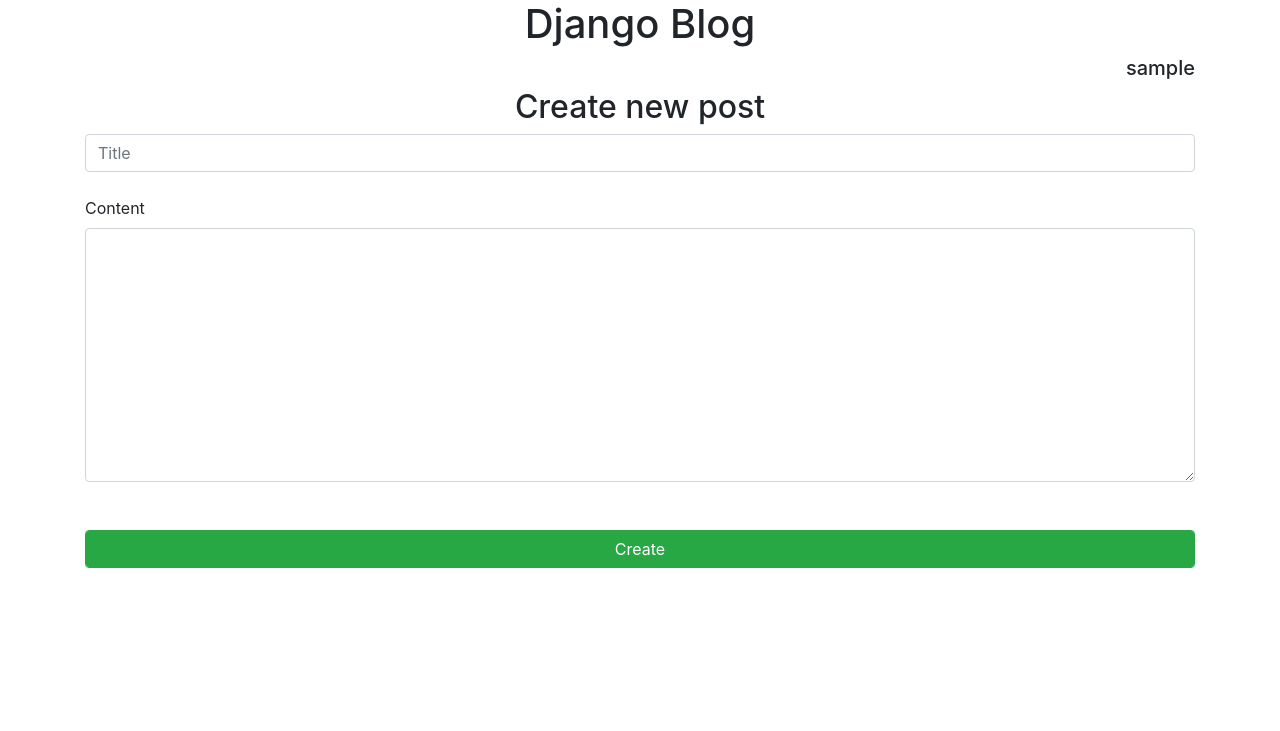
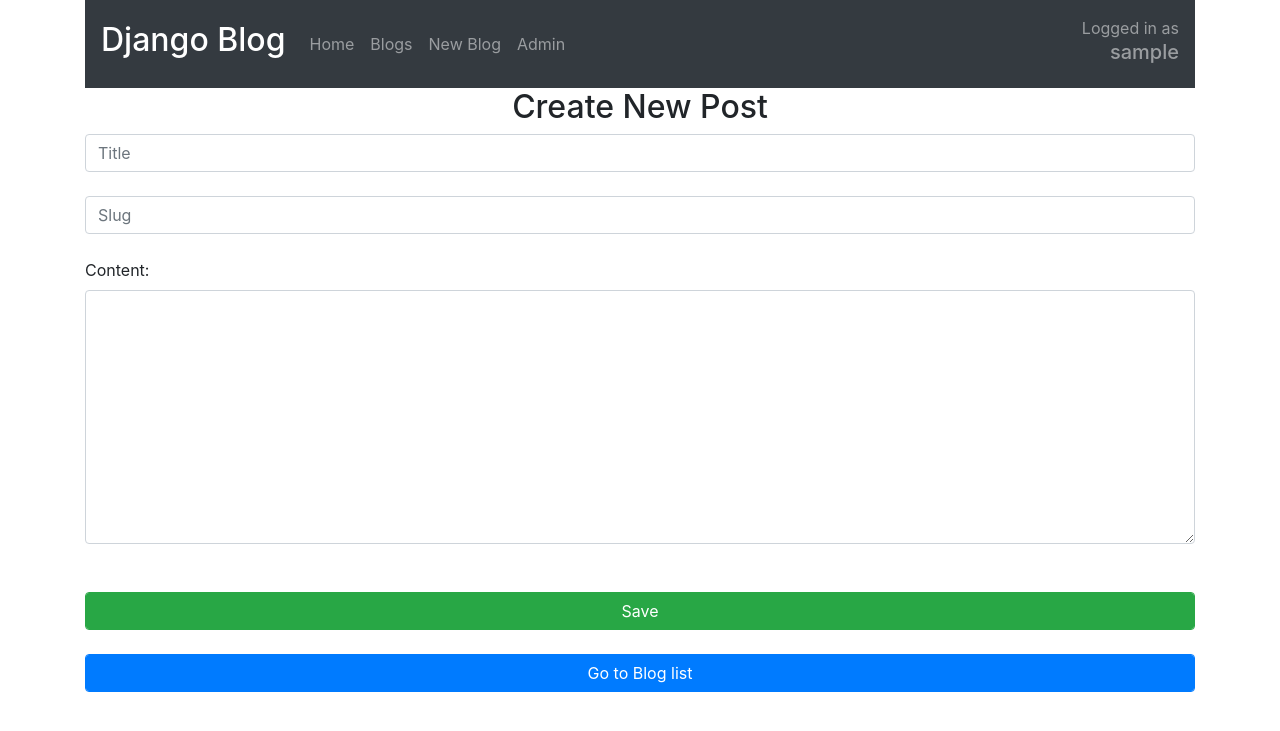
Before and after one commit to mshrinetra/django-blog, a Django app: page /blog/new/ in a window 1280 px wide. Shown: the top 731 px of the page. Run offline with Django 3.2, Linux system fonts and the light colour scheme; the visitor is signed in with stand-in values (Sample User, id 1); some libraries are stand-ins or nearby versions.

Commit message:
CRUD completed     new file:   src/blog/forms.py     new file:   src/blog/migrations/0004_auto_20190508_1320.py     new file:   src/blog/migrations/0005_blogpost_user.py     modified:   src/blog/models.py     modified:   src/blog/templates/blog/new.html     modified:   src/blog/templates/blog/view.html     modified:   src/blog/urls.py     modified:   src/blog/views.py     modified:   src/templates/base.html

```diff
--- /dev/null
+++ b/src/blog/forms.py
@@ -0,0 +1,35 @@
+from django import forms
+from .models import BlogPost
+
+
+class NewBlogForm(forms.Form):
+    title = forms.CharField(label='', widget=forms.TextInput(
+        attrs={'class': 'form-control mb-4', 'placeholder': 'Title'}))
+    slug = forms.SlugField(label='', widget=forms.TextInput(
+        attrs={'class': 'form-control mb-4', 'placeholder': 'Slug'}))
+    content = forms.CharField(widget=forms.Textarea(
+        attrs={'class': 'form-control mb-4'}))
+
+
+class NewBlogModelForm(forms.ModelForm):
+    title = forms.CharField(label='', widget=forms.TextInput(
+        attrs={'class': 'form-control mb-4', 'placeholder': 'Title'}))
+    slug = forms.SlugField(label='', widget=forms.TextInput(
+        attrs={'class': 'form-control mb-4', 'placeholder': 'Slug'}))
+    content = forms.CharField(widget=forms.Textarea(
+        attrs={'class': 'form-control mb-4'}))
+
+    class Meta:
+        model = BlogPost
+        fields = ['title', 'slug', 'content']
+
+    # validation
+    def clean_title(self, *args, **kwargs):
+        instance = self.instance    # For update
+        title = self.cleaned_data.get('title')
+        qs = BlogPost.objects.filter(title__iexact=title)
+        if instance is not None:
+            qs = qs.exclude(pk=instance.pk)
+        if qs.exists():
+            raise forms.ValidationError("This title has already been used")
+        return title
--- a/src/blog/models.py
+++ b/src/blog/models.py
@@ -1,9 +1,15 @@
 from django.db import models
 
+from django.conf import settings
 # Create your models here.
+
+User = settings.AUTH_USER_MODEL
 
 
 class BlogPost(models.Model):
-    title = models.TextField()
+    # Adding foreign key
+    user = models.ForeignKey(User, default=1, null=True,
+                             on_delete=models.SET_NULL)
+    title = models.CharField(max_length=200)
     slug = models.SlugField(unique=True)
     content = models.TextField(null=True, blank=True)
--- a/src/blog/templates/blog/new.html
+++ b/src/blog/templates/blog/new.html
@@ -2,11 +2,16 @@
 
 {% block content %}
 
+{% if form %}
 <form action="." method="post">
     {% csrf_token %}
-    <input class="form-control mb-4" type="text" name="title" placeholder="Title">
+    {{ form.as_p }}
+    <!-- <input class="form-control mb-4" type="text" name="title" placeholder="Title">
     <label for="content_textarea">Content</label>
-    <textarea class="form-control mb-4" name="content" id="content_textarea" cols="30" rows="10"></textarea>
-    <button class="form-control btn btn-success mt-4" type="submit">Create</button>
+    <textarea class="form-control mb-4" name="content" id="content_textarea" cols="30" rows="10"></textarea> -->
+    <button class="form-control btn btn-success mt-4" type="submit">Save</button>
 </form>
+{% endif %}
+
+<a href="/blog/list" class="form-control btn btn-primary mt-4">Go to Blog list</a>
 {% endblock %}
--- a/src/blog/urls.py
+++ b/src/blog/urls.py
@@ -3,11 +3,15 @@ from django.urls import path
 from blog.views import (
     blog_list_page,
     blog_view_page,
-    blog_new_page
+    blog_new_page,
+    blog_update_page,
+    blog_del_page
 )
 
 urlpatterns = [
     path("list/", blog_list_page),
     path("view/<str:slug>/", blog_view_page),
     path("new/", blog_new_page),
+    path("edit/<str:slug>/", blog_update_page),
+    path("del/<str:slug>/", blog_del_page)
 ]
--- a/src/blog/views.py
+++ b/src/blog/views.py
@@ -1,9 +1,42 @@
 from django.shortcuts import render, get_object_or_404
 from django.http import Http404
+from django.contrib.auth.decorators import login_required
+from django.contrib.admin.views.decorators import staff_member_required
 
 # Create your views here.
 
 from .models import BlogPost
+from .forms import NewBlogForm, NewBlogModelForm
+
+
+@login_required
+def blog_update_page(request, slug):
+    obj = get_object_or_404(BlogPost, slug=slug)
+    form = NewBlogModelForm(request.POST or None, instance=obj)
+    if form.is_valid():
+        try:
+            form.save()
+            context = {'header': 'Update success!!'}
+        except:
+            context = {'header': 'Update Filed!!'}
+        return render(request, 'blog/new.html', context)
+    else:
+        context = {
+            'header': 'Update the Post',
+            'form': form
+        }
+        return render(request, 'blog/new.html', context)
+
+
+@login_required
+def blog_del_page(request, slug):
+    obj = get_object_or_404(BlogPost, slug=slug)
+    try:
+        obj.delete()
+        context = {'header': 'Delete Success'}
+    except:
+        context = {'header': 'Delete Failed'}
+    return render(request, 'blog/view.html', context)
 
 
 def blog_list_page(request):
@@ -11,10 +44,10 @@ def blog_list_page(request):
     if qs.count() >= 1:
         objs = qs
 
-    context = {"objs": objs,
-               "header": "All Blogs"}
+    context = {'objs': objs,
+               'header': 'All Blogs'}
 
-    return render(request, "blog/list.html", context)
+    return render(request, 'blog/list.html', context)
 
 
 def blog_view_page(request, slug):
@@ -23,11 +56,29 @@ def blog_view_page(request, slug):
         raise Http404
     obj = query_set.first()
 
-    context = {"obj": obj,
-               "header": "Viewing Blog"}
-    return render(request, "blog/view.html", context)
+    context = {'obj': obj,
+               'header': 'Viewing Blog'}
+    return render(request, 'blog/view.html', context)
 
-
+# add login url to decorater as @login_required(login_url='/login')
+# OR add in setting as LOGIN_URL = '/login'
+@login_required
 def blog_new_page(request):
-    context = {"header": "Create new post"}
-    return render(request, "blog/new.html", context)
+    form = NewBlogModelForm(request.POST or None)
+    if form.is_valid():
+        try:
+            # form.save()  # If no modification is required
+            obj = form.save(commit=False)
+            obj.user = request.user
+            obj.save()
+            context = {'header': 'New post success!!'}
+        except:
+            context = {'header': 'New post Filed!!'}
+        form = NewBlogModelForm()
+        return render(request, 'blog/new.html', context)
+    else:
+        context = {
+            'header': 'Create New Post',
+            'form': form
+        }
+        return render(request, 'blog/new.html', context)
--- a/src/templates/base.html
+++ b/src/templates/base.html
@@ -9,15 +9,30 @@
     <!-- Bootstrap CSS -->
     <link rel="stylesheet" href="https://stackpath.bootstrapcdn.com/bootstrap/4.3.1/css/bootstrap.min.css"
         integrity="sha384-ggOyR0iXCbMQv3Xipma34MD+dH/1fQ784/j6cY/iJTQUOhcWr7x9JvoRxT2MZw1T" crossorigin="anonymous">
-
     <title>Django-Blog</title>
 </head>
 
 <body>
     <div class="container">
         <header>
-            <h1 class="text-center">Django Blog</h1>
-            <h5 class="text-right">{{ user }}</h5>
+            <nav class="navbar navbar-expand-lg navbar-dark bg-dark">
+                <a href="/" class="navbar-brand">
+                    <h2 class="text-center">Django Blog</h2>
+                </a>
+                <div class="navbar-collapse" id="navbarSupportedContent">
+                    <ul class="navbar-nav mr-auto">
+                        <li class="nav-item"><a href="/" class="nav-link">Home</a></li>
+                        <li class="nav-item"><a href="/blog/list" class="nav-link">Blogs</a></li>
+                        <li class="nav-item"><a href="/blog/new" class="nav-link">New Blog</a></li>
+                        <li class="nav-item"><a href="/site-admin" class="nav-link">Admin</a></li>
+                        <li class="nav-item"><a href="#" class="nav-link"></a></li>
+                    </ul>
+                    <span class="navbar-text">
+                        Logged in as
+                        <h5 class="text-right">{{ user }}</h5>
+                    </span>
+                </div>
+            </nav>
             {% block header %}
             {% endblock %}
         </header>
```
Also changed, not shown: src/blog/templates/blog/view.html (+10 -0 lines), src/blog/migrations/0004_auto_20190508_1320.py (added), src/blog/migrations/0005_blogpost_user.py (added).
